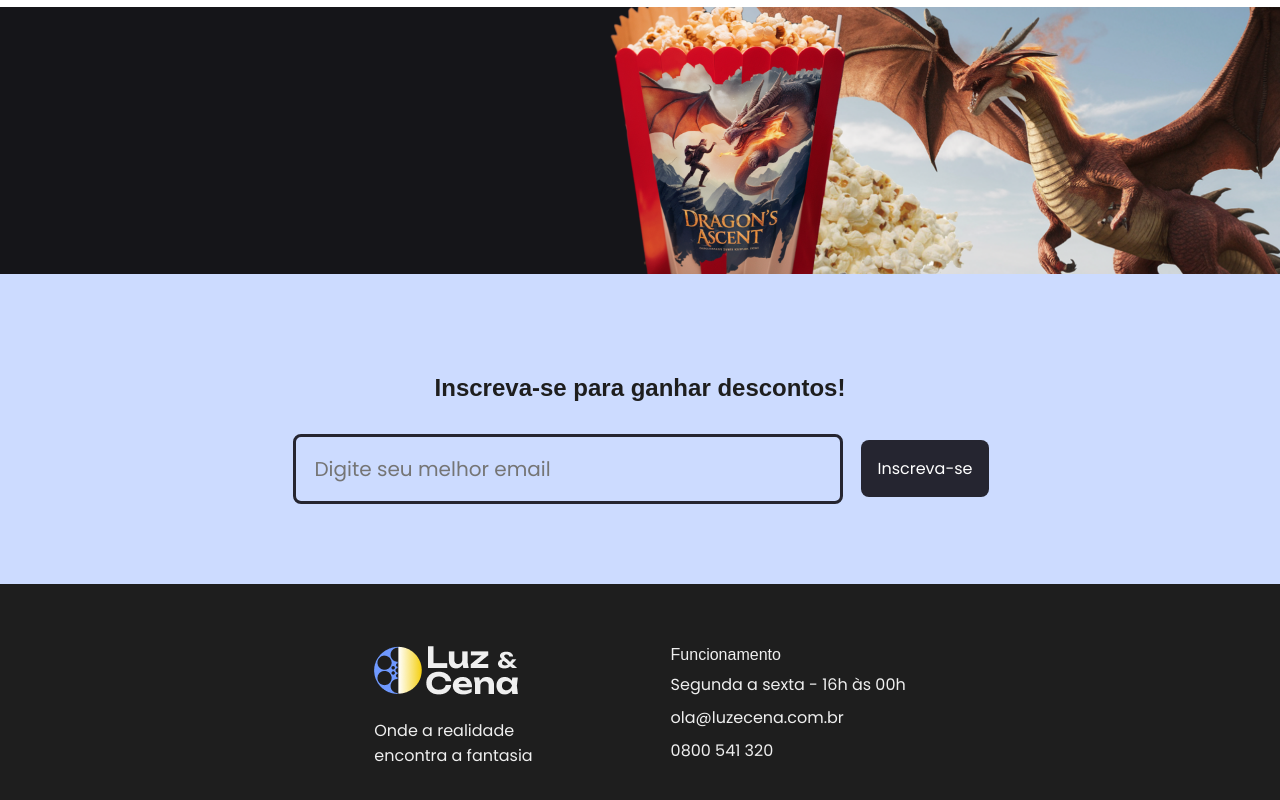
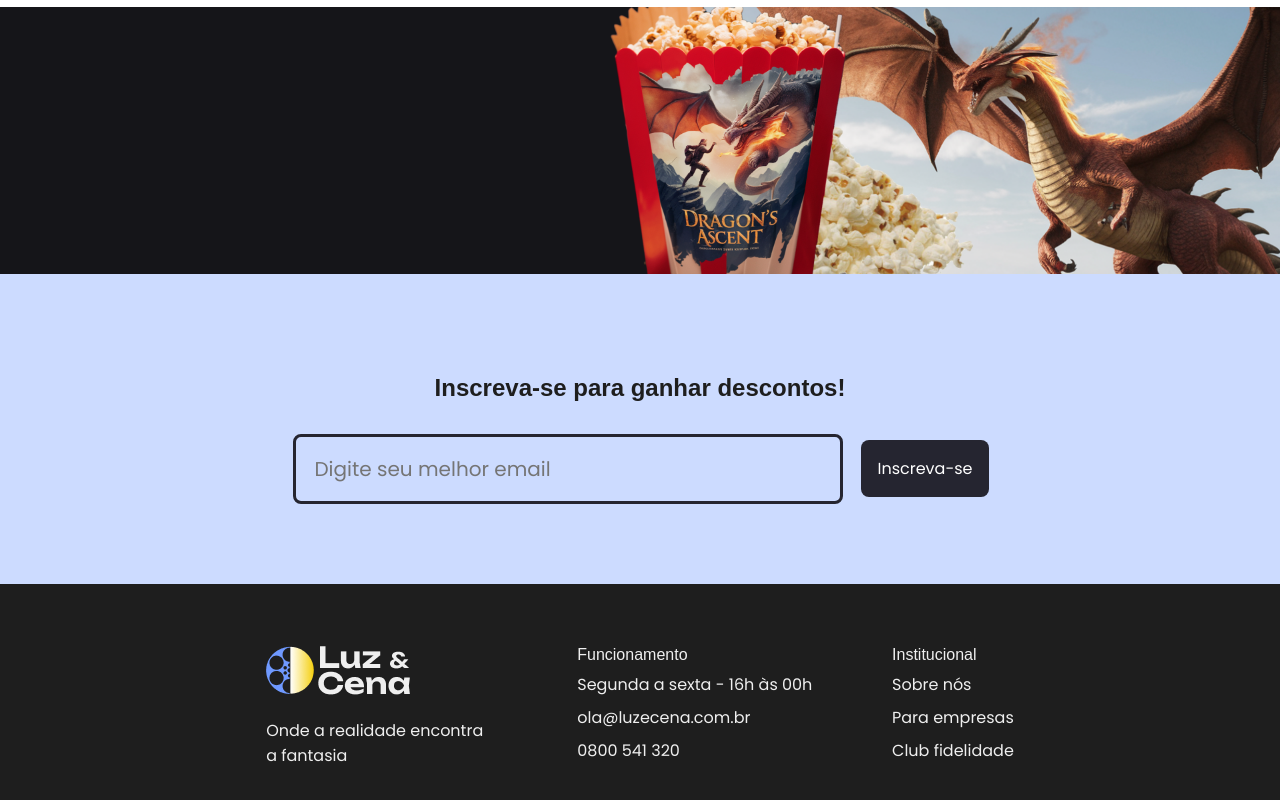
Before and after one commit to Guimaraes131/luz-e-cena, a React (Vite) app: page / in a window 1280 px wide. Shown: the part 2230-3030 px from the top of the page. Built offline with nearby package versions, Linux system fonts and the light colour scheme; data requests are answered from the project's data file; a web font is replaced by a local one.

Commit message:
Add links no rodape

```diff
--- /dev/null
+++ b/src/components/Footer/components/FooterInstitucional.tsx
@@ -0,0 +1,21 @@
+import styles from "../Footer.module.css"
+
+const FooterInstitucional = () => {
+  return (
+    <div className={styles.institucional}>
+      <h4 className={styles.titulo}>Institucional</h4>
+
+      <span className={styles.ancora}>
+        <a>Sobre nós</a>
+      </span>
+      <span className={styles.ancora}>
+        <a>Para empresas</a>
+      </span>
+      <span className={styles.ancora}>
+        <a>Club fidelidade</a>
+      </span>
+    </div>
+  )
+}
+
+export default FooterInstitucional
--- a/src/components/Footer/index.tsx
+++ b/src/components/Footer/index.tsx
@@ -1,4 +1,5 @@
 import FooterInfo from "./components/FooterInfo";
+import FooterInstitucional from "./components/FooterInstitucional";
 import FooterLogo from "./components/FooterLogo";
 import styles from './Footer.module.css'
 
@@ -8,6 +9,7 @@ const Footer = () => {
       <div className={styles.rodape_informacoes}>
         <FooterLogo/>
         <FooterInfo/>
+        <FooterInstitucional/>
       </div>
     </footer>
   );
```
